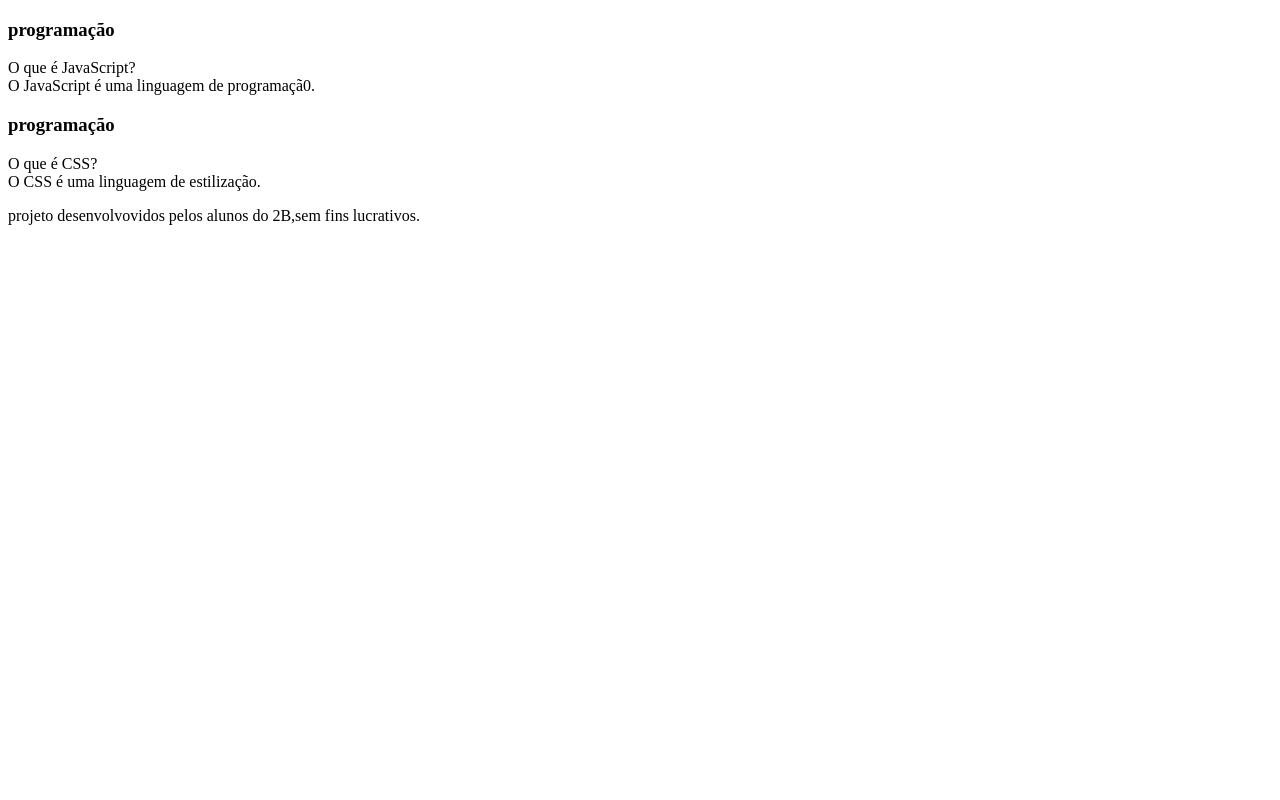
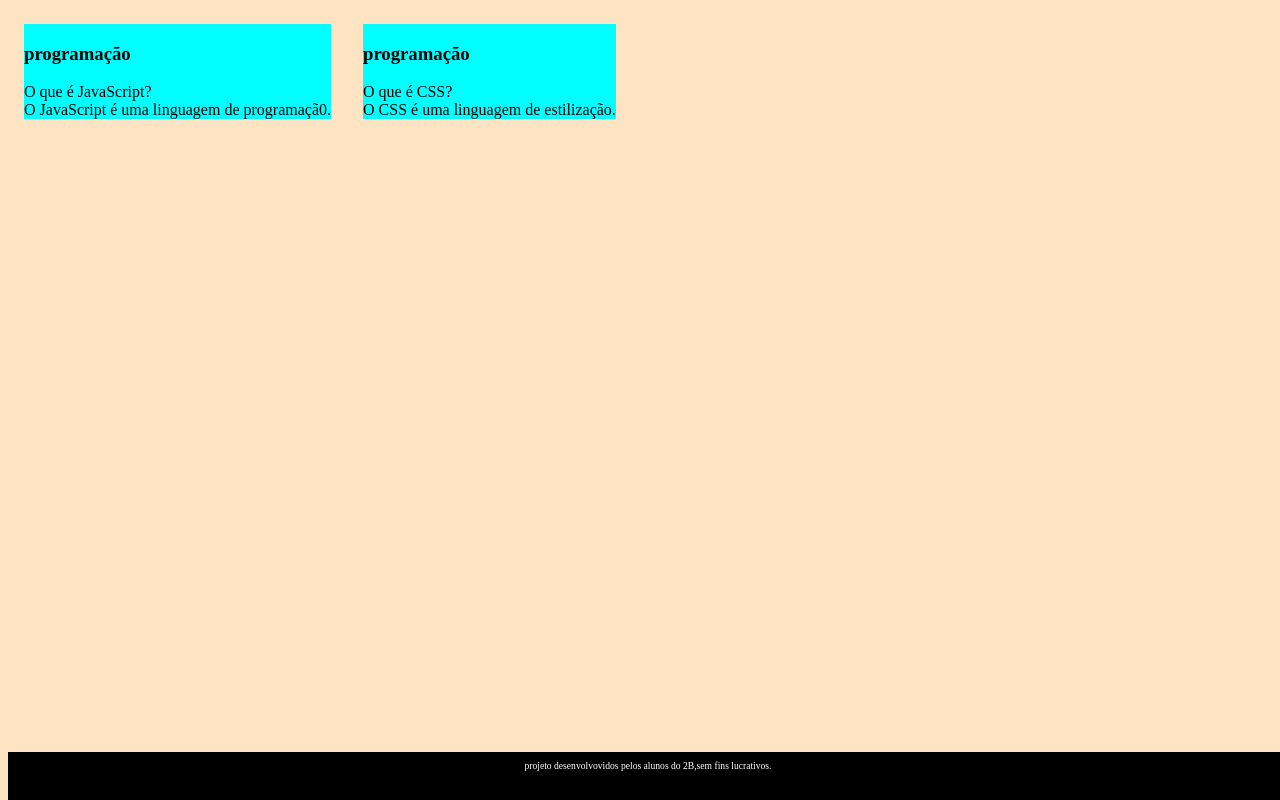
Before and after one commit to eduarda0444/FLASHCARD, a plain HTML site: page index.html in a window 1280 px wide. Drawn offline with Linux system fonts and the light colour scheme.

Commit message:
Add files via upload

```diff
--- a/index.html
+++ b/index.html
@@ -3,6 +3,7 @@
 <head>
     <meta charset="UTF-8">
     <meta name="viewport" content="width=device-width, initial-scale=1.0">
+    <link rel="stylesheet" href="style.css">
     <title>flashcard</title>
 </head>
 <body>
--- a/style.css
+++ b/style.css
@@ -0,0 +1,28 @@
+body{
+    background-color: bisque;
+    font-family: bai jamjuree;
+}
+
+#container{
+    display: flex;
+}
+
+.cartao {
+margin: 1rem 1rem;
+background-color: aqua;
+}
+
+footer{
+    background-color: black;
+    color: white;
+    position: fixed;
+    bottom: 0;
+    width: 100%;
+    height: 3rem;
+}
+
+footer p{
+    text-align:center;
+font-size: 0.6rem;
+margin-top: 0.5rem;
+}
```
